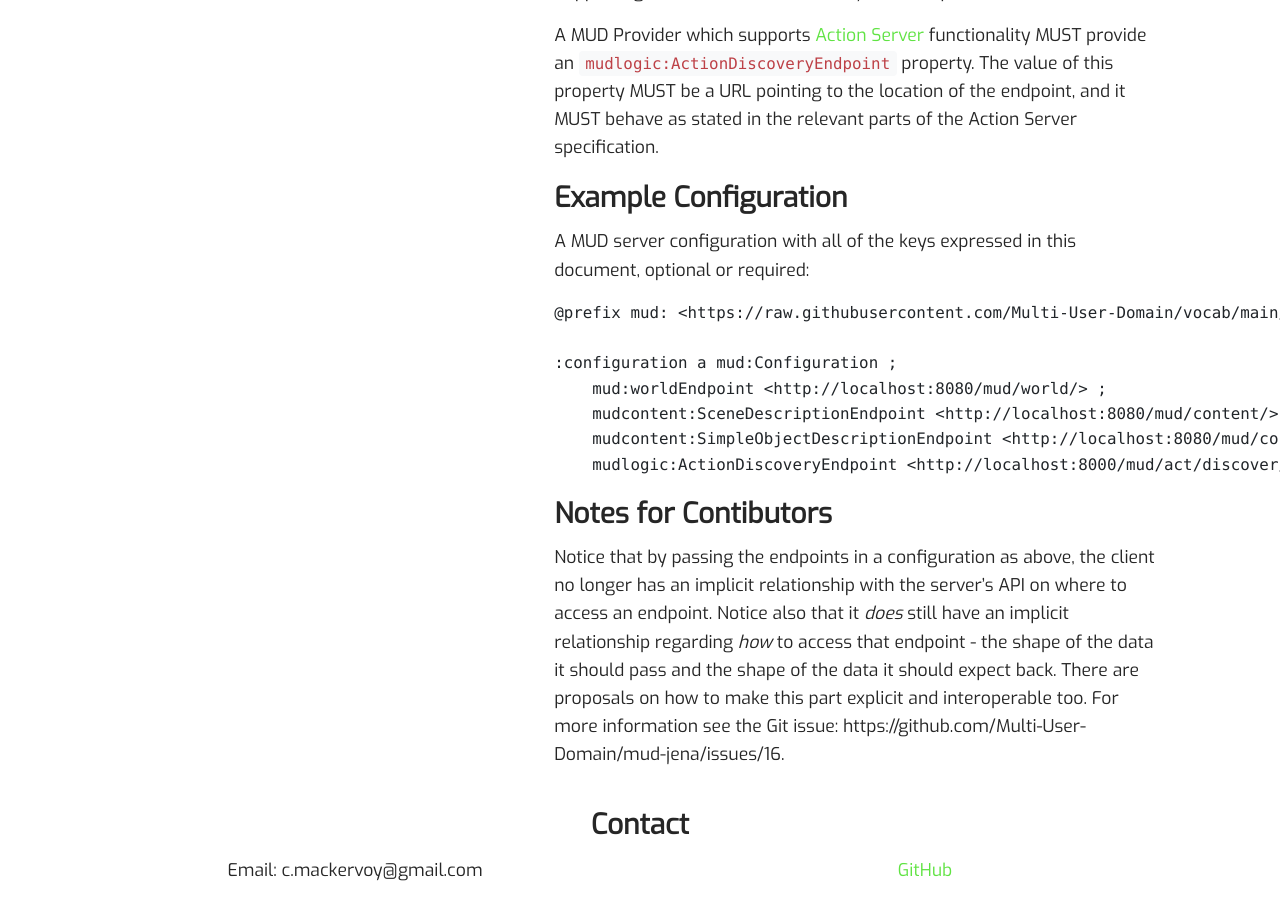
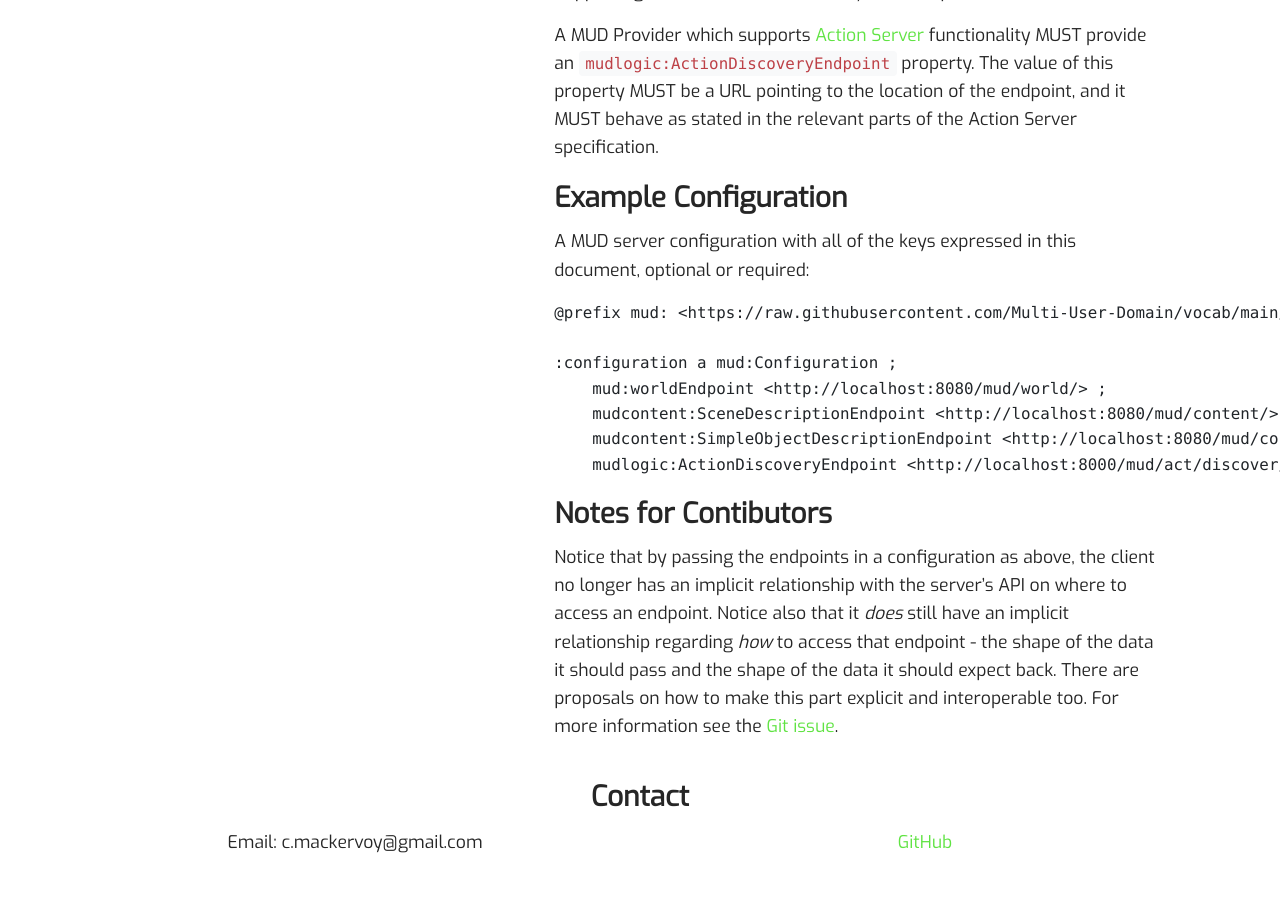
Before and after one commit to Multi-User-Domain/Multi-User-Domain.github.io, a Jekyll site: the page built from _docs/02-server-discovery.md, in a window 1280 px wide and 900 px high, scrolled down 2370 px. Built offline with Jekyll 4.4.1, drawn with Linux system fonts in a browser that asks for light colours; nearby versions of some CDN libraries; after the commit the page ends 3242 px from its top, so only the background shows below that.

Commit message:
fix link in server discovery doc

```diff
--- a/_docs/02-server-discovery.md
+++ b/_docs/02-server-discovery.md
@@ -66,4 +66,4 @@ A MUD server configuration with all of the keys expressed in this document, opti
 
 ### Notes for Contibutors
 
-Notice that by passing the endpoints in a configuration as above, the client no longer has an implicit relationship with the server's API on where to access an endpoint. Notice also that it _does_ still have an implicit relationship regarding _how_ to access that endpoint - the shape of the data it should pass and the shape of the data it should expect back. There are proposals on how to make this part explicit and interoperable too. For more information see the Git issue: https://github.com/Multi-User-Domain/mud-jena/issues/16.
+Notice that by passing the endpoints in a configuration as above, the client no longer has an implicit relationship with the server's API on where to access an endpoint. Notice also that it _does_ still have an implicit relationship regarding _how_ to access that endpoint - the shape of the data it should pass and the shape of the data it should expect back. There are proposals on how to make this part explicit and interoperable too. For more information see the [Git issue](https://github.com/Multi-User-Domain/mud-jena/issues/16).
```
